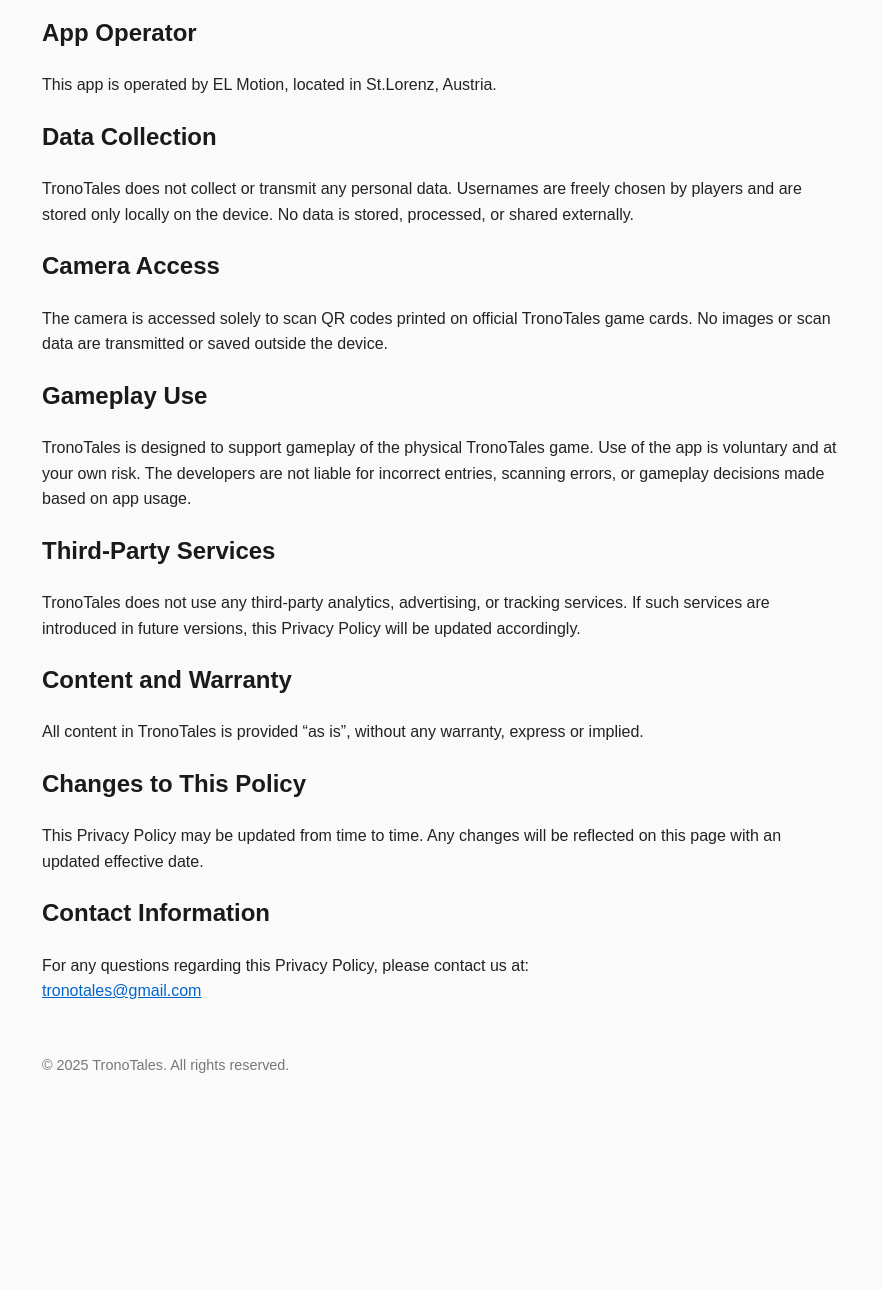
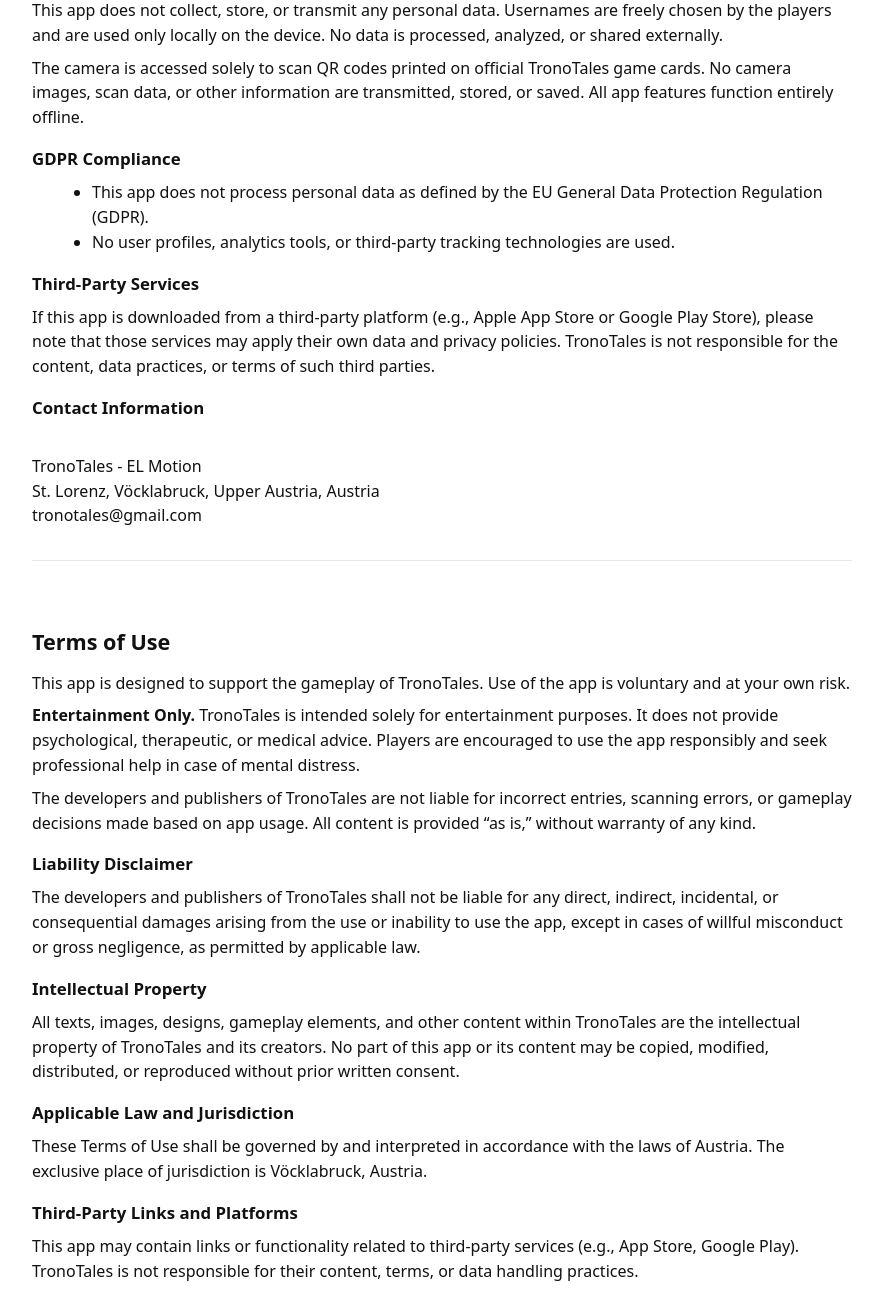
Before and after one commit to TronoTales/Privacy-Policy, a plain HTML site: page index.html in a window 1280 px wide. Shown: the part 156-1445 px from the top of the page, without its empty margins (198-1081 px from the left). Before the commit the page ends 1273 px from the top, so only its background shows below. Drawn offline with Linux system fonts and the light colour scheme.

Commit message:
Update index.html

```diff
--- a/index.html
+++ b/index.html
@@ -1,70 +1,81 @@
-<!DOCTYPE html>
+<!doctype html>
 <html lang="en">
 <head>
-  <meta charset="UTF-8">
-  <meta name="viewport" content="width=device-width, initial-scale=1.0">
-  <title>Privacy Policy for TronoTales</title>
+  <meta charset="utf-8" />
+  <meta name="viewport" content="width=device-width,initial-scale=1" />
+  <title>TronoTales – Privacy Policy & Terms of Use</title>
   <style>
-    body {
-      font-family: Arial, sans-serif;
-      margin: 40px;
-      line-height: 1.6;
-      color: #222;
-      background-color: #fafafa;
-      max-width: 800px;
-      margin-left: auto;
-      margin-right: auto;
-    }
-    h1, h2 {
-      color: #1a1a1a;
-    }
-    h1 {
-      border-bottom: 2px solid #ccc;
-      padding-bottom: 10px;
-    }
-    a {
-      color: #0066cc;
-    }
-    footer {
-      margin-top: 50px;
-      font-size: 0.9em;
-      color: #777;
-    }
+    :root { --max: 820px; }
+    html,body{margin:0;padding:0;font-family:system-ui,-apple-system,Segoe UI,Roboto,Helvetica,Arial,sans-serif;line-height:1.55;color:#111;background:#fff}
+    main{max-width:var(--max);margin:2rem auto;padding:0 1rem 3rem}
+    h1{font-size:1.8rem;margin:0 0 1.25rem}
+    h2{font-size:1.35rem;margin:2rem 0 .75rem}
+    h3{font-size:1.05rem;margin:1rem 0 .5rem}
+    p{margin:.5rem 0}
+    ul{margin:.25rem 0 .75rem 1.25rem}
+    section+section{border-top:1px solid #e8e8e8;padding-top:2rem;margin-top:2rem}
+    .muted{color:#555}
+    address{font-style:normal;white-space:pre-line}
   </style>
 </head>
 <body>
+  <main>
+    <h1>TronoTales – Privacy Policy & Terms of Use</h1>
 
-  <h1>Privacy Policy for TronoTales</h1>
-  <p><strong>Effective Date:</strong> September 26, 2025</p>
+    <section id="privacy-policy" aria-labelledby="pp-title">
+      <h2 id="pp-title">Privacy Policy</h2>
 
-  <h2>App Operator</h2>
-  <p>This app is operated by EL Motion, located in St.Lorenz, Austria.</p>
+      <p>This app does not collect, store, or transmit any personal data. Usernames are freely chosen by the players and are used only locally on the device. No data is processed, analyzed, or shared externally.</p>
 
-  <h2>Data Collection</h2>
-  <p>TronoTales does not collect or transmit any personal data. Usernames are freely chosen by players and are stored only locally on the device. No data is stored, processed, or shared externally.</p>
+      <p>The camera is accessed solely to scan QR codes printed on official TronoTales game cards. No camera images, scan data, or other information are transmitted, stored, or saved. All app features function entirely offline.</p>
 
-  <h2>Camera Access</h2>
-  <p>The camera is accessed solely to scan QR codes printed on official TronoTales game cards. No images or scan data are transmitted or saved outside the device.</p>
+      <h3>GDPR Compliance</h3>
+      <ul>
+        <li>This app does not process personal data as defined by the EU General Data Protection Regulation (GDPR).</li>
+        <li>No user profiles, analytics tools, or third-party tracking technologies are used.</li>
+      </ul>
 
-  <h2>Gameplay Use</h2>
-  <p>TronoTales is designed to support gameplay of the physical TronoTales game. Use of the app is voluntary and at your own risk. The developers are not liable for incorrect entries, scanning errors, or gameplay decisions made based on app usage.</p>
+      <h3>Third-Party Services</h3>
+      <p>If this app is downloaded from a third-party platform (e.g., Apple App Store or Google Play Store), please note that those services may apply their own data and privacy policies. TronoTales is not responsible for the content, data practices, or terms of such third parties.</p>
 
-  <h2>Third-Party Services</h2>
-  <p>TronoTales does not use any third-party analytics, advertising, or tracking services. If such services are introduced in future versions, this Privacy Policy will be updated accordingly.</p>
+      <h3>Contact Information</h3>
+      <address>
+TronoTales - EL Motion
+St. Lorenz, Vöcklabruck, Upper Austria, Austria
+tronotales@gmail.com
+      </address>
+    </section>
 
-  <h2>Content and Warranty</h2>
-  <p>All content in TronoTales is provided “as is”, without any warranty, express or implied.</p>
+    <section id="terms" aria-labelledby="terms-title">
+      <h2 id="terms-title">Terms of Use</h2>
 
-  <h2>Changes to This Policy</h2>
-  <p>This Privacy Policy may be updated from time to time. Any changes will be reflected on this page with an updated effective date.</p>
+      <p>This app is designed to support the gameplay of TronoTales. Use of the app is voluntary and at your own risk.</p>
 
-  <h2>Contact Information</h2>
-  <p>For any questions regarding this Privacy Policy, please contact us at:<br>
-  <a href="mailto:tronotales@gmail.com">tronotales@gmail.com</a></p>
+      <p><strong>Entertainment Only.</strong> TronoTales is intended solely for entertainment purposes. It does not provide psychological, therapeutic, or medical advice. Players are encouraged to use the app responsibly and seek professional help in case of mental distress.</p>
 
-  <footer>
-    <p>&copy; 2025 TronoTales. All rights reserved.</p>
-  </footer>
+      <p>The developers and publishers of TronoTales are not liable for incorrect entries, scanning errors, or gameplay decisions made based on app usage. All content is provided “as is,” without warranty of any kind.</p>
 
+      <h3>Liability Disclaimer</h3>
+      <p>The developers and publishers of TronoTales shall not be liable for any direct, indirect, incidental, or consequential damages arising from the use or inability to use the app, except in cases of willful misconduct or gross negligence, as permitted by applicable law.</p>
+
+      <h3>Intellectual Property</h3>
+      <p>All texts, images, designs, gameplay elements, and other content within TronoTales are the intellectual property of TronoTales and its creators. No part of this app or its content may be copied, modified, distributed, or reproduced without prior written consent.</p>
+
+      <h3>Applicable Law and Jurisdiction</h3>
+      <p>These Terms of Use shall be governed by and interpreted in accordance with the laws of Austria. The exclusive place of jurisdiction is Vöcklabruck, Austria.</p>
+
+      <h3>Third-Party Links and Platforms</h3>
+      <p>This app may contain links or functionality related to third-party services (e.g., App Store, Google Play). TronoTales is not responsible for their content, terms, or data handling practices.</p>
+
+      <h3>Contact</h3>
+      <address>
+TronoTales - EL Motion
+St. Lorenz, Vöcklabruck, Upper Austria, Austria
+tronotales@gmail.com
+      </address>
+
+      <p class="muted">© TronoTales – EL Motion</p>
+    </section>
+  </main>
 </body>
 </html>
```
